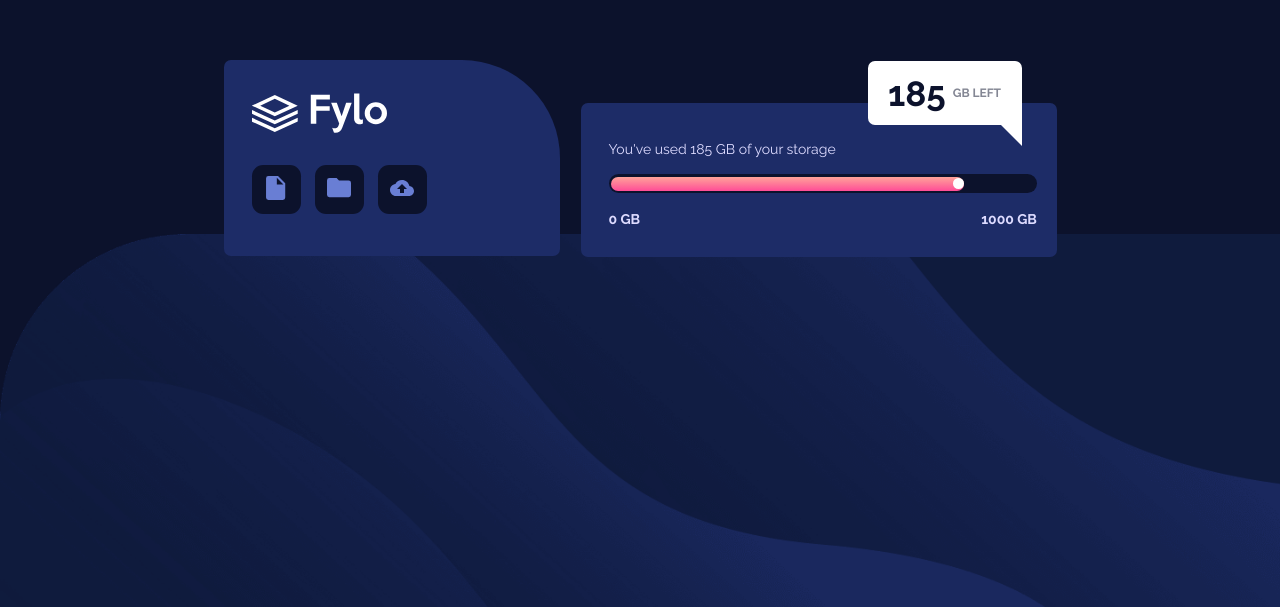
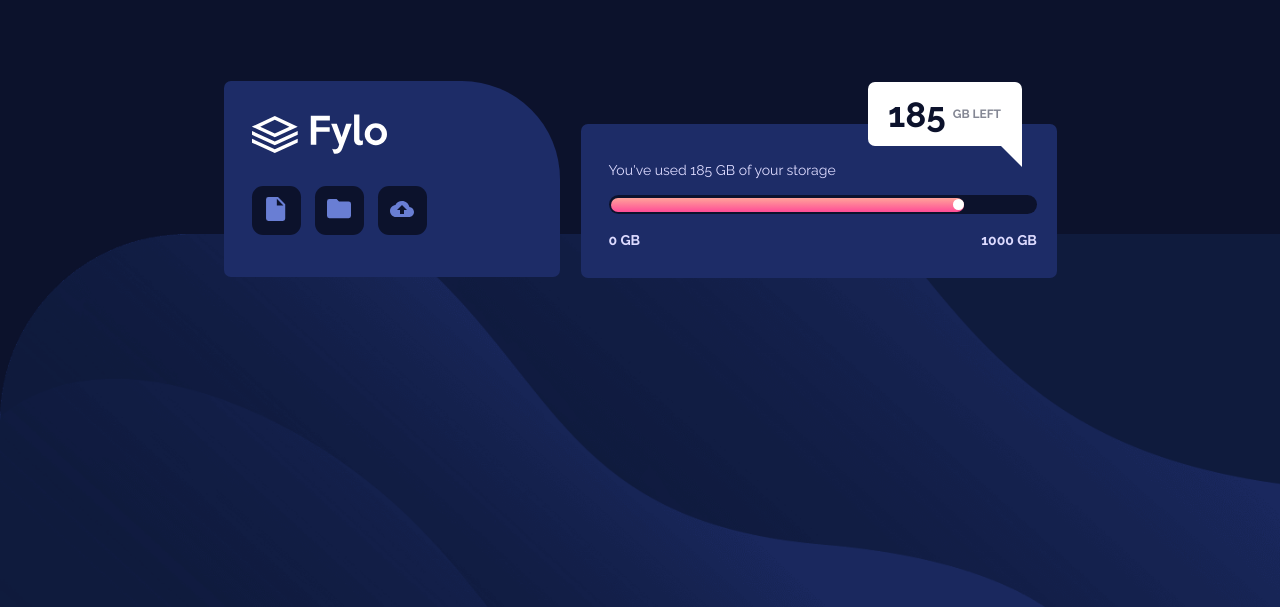
Before and after one commit to wendycruz12/Ejercicio2_Fylo_HTMLC-SS, a plain HTML site: page index.html in a window 1280 px wide. Shown: the part 249-856 px from the top of the page. Drawn offline with Linux system fonts and the light colour scheme.

Commit message:
cambio position

```diff
--- a/fylo.css
+++ b/fylo.css
@@ -175,8 +175,6 @@ body {
     width: 20rem;
     display: grid;
     grid-area: area 1;
-    position: relative;
-    bottom: 1.5rem;
   }
 
   .status {
@@ -184,6 +182,8 @@ body {
     width: 30rem;
     display: grid;
     grid-area: area2;
+    position: relative;
+    bottom: -1.5rem;
   }
 
   .span {
```
